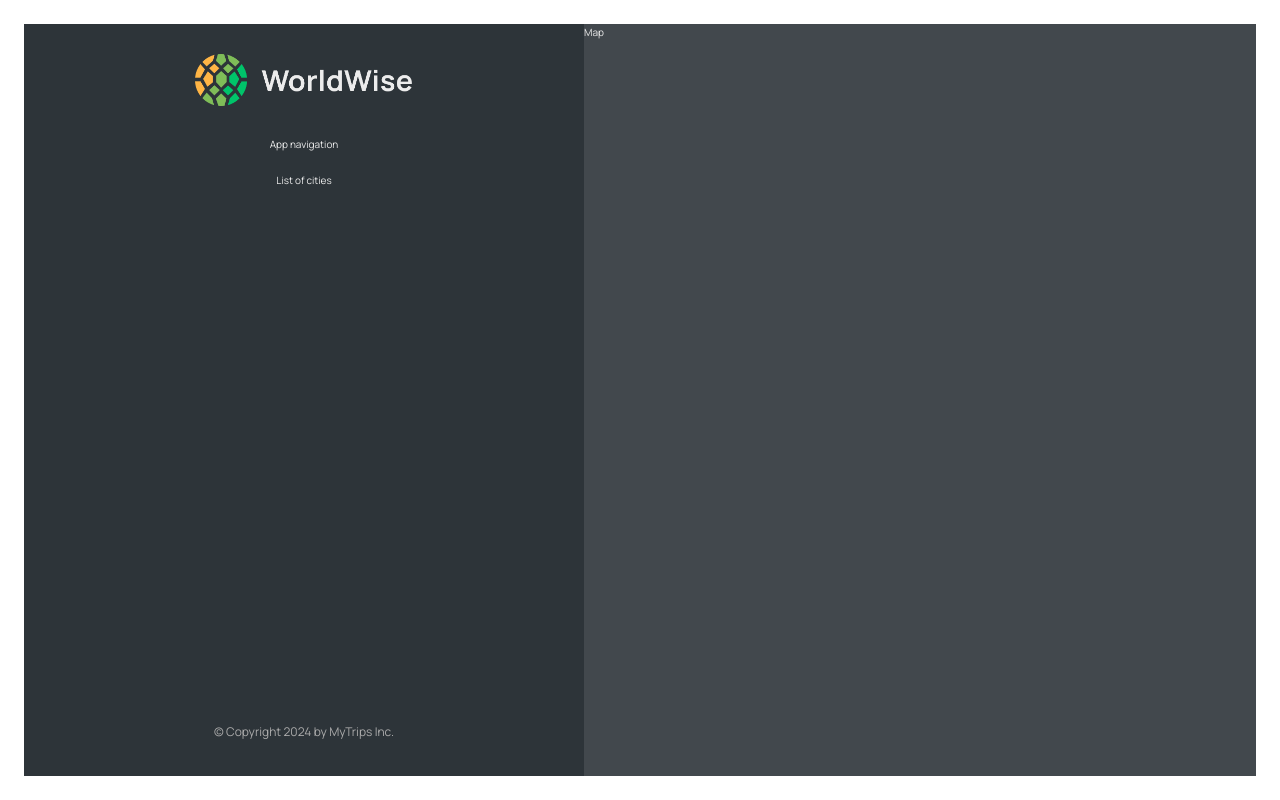
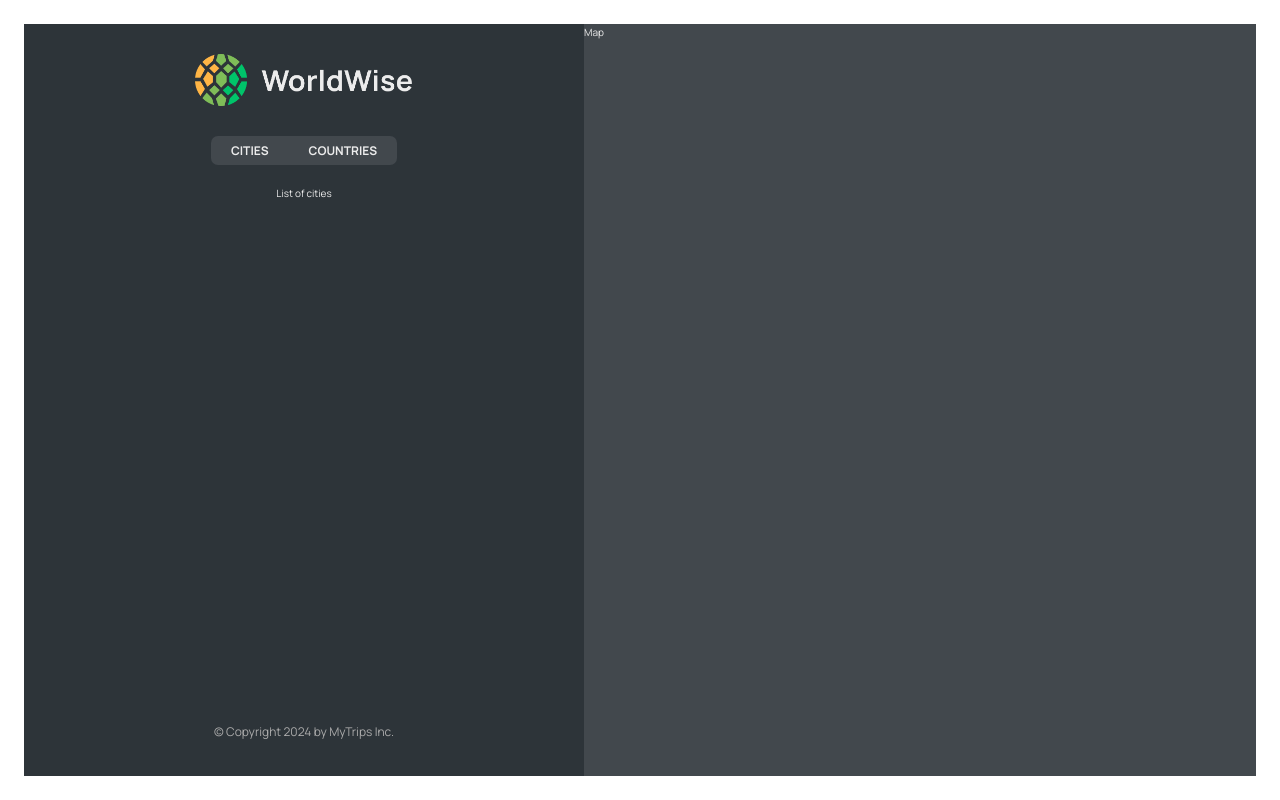
Before and after one commit to pinkipie11/My-Trips, a React (Vite) app: page /app in a window 1280 px wide. Built offline with nearby package versions, Linux system fonts and the light colour scheme.

Commit message:
Implementing nested routes

```diff
--- a/src/App.jsx
+++ b/src/App.jsx
@@ -10,11 +10,16 @@ function App() {
   return (
     <BrowserRouter>
       <Routes>
-        <Route path="/" element={<Homepage />} />
+        <Route index element={<Homepage />} />
         <Route path="product" element={<Product />} />
         <Route path="pricing" element={<Pricing />} />
         <Route path="login" element={<Login />} />
-        <Route path="app" element={<AppLayout />} />
+        <Route path="app" element={<AppLayout />}>
+          <Route index element={<p>List of cities</p>} />
+          <Route path="cities" element={<p>List of cities</p>} />
+          <Route path="countries" element={<p>Countries</p>} />
+          <Route path="form" element={<p>Form</p>} />
+        </Route>
         <Route path="*" element={<PageNotFound />} />
       </Routes>
     </BrowserRouter>
--- a/src/components/AppNav.jsx
+++ b/src/components/AppNav.jsx
@@ -1,7 +1,19 @@
+import { NavLink } from "react-router-dom";
 import styles from "./AppNav.module.css";
 
 function AppNav() {
-  return <nav className={styles.nav}>App navigation</nav>;
+  return (
+    <nav className={styles.nav}>
+      <ul>
+        <li>
+          <NavLink to="cities">Cities</NavLink>
+        </li>
+        <li>
+          <NavLink to="countries">Countries</NavLink>
+        </li>
+      </ul>
+    </nav>
+  );
 }
 
 export default AppNav;
--- a/src/components/Sidebar.jsx
+++ b/src/components/Sidebar.jsx
@@ -1,3 +1,4 @@
+import { Outlet } from "react-router-dom";
 import AppNav from "./AppNav";
 import Logo from "./Logo";
 import styles from "./Sidebar.module.css";
@@ -8,7 +9,8 @@ function Sidebar() {
       <Logo />
       <AppNav />
 
-      <p>List of cities</p>
+      <Outlet />
+
       <footer className={styles.footer}></footer>
       <p className={styles.copyright}>
         &copy; Copyright {new Date().getFullYear()} by MyTrips Inc.
```
